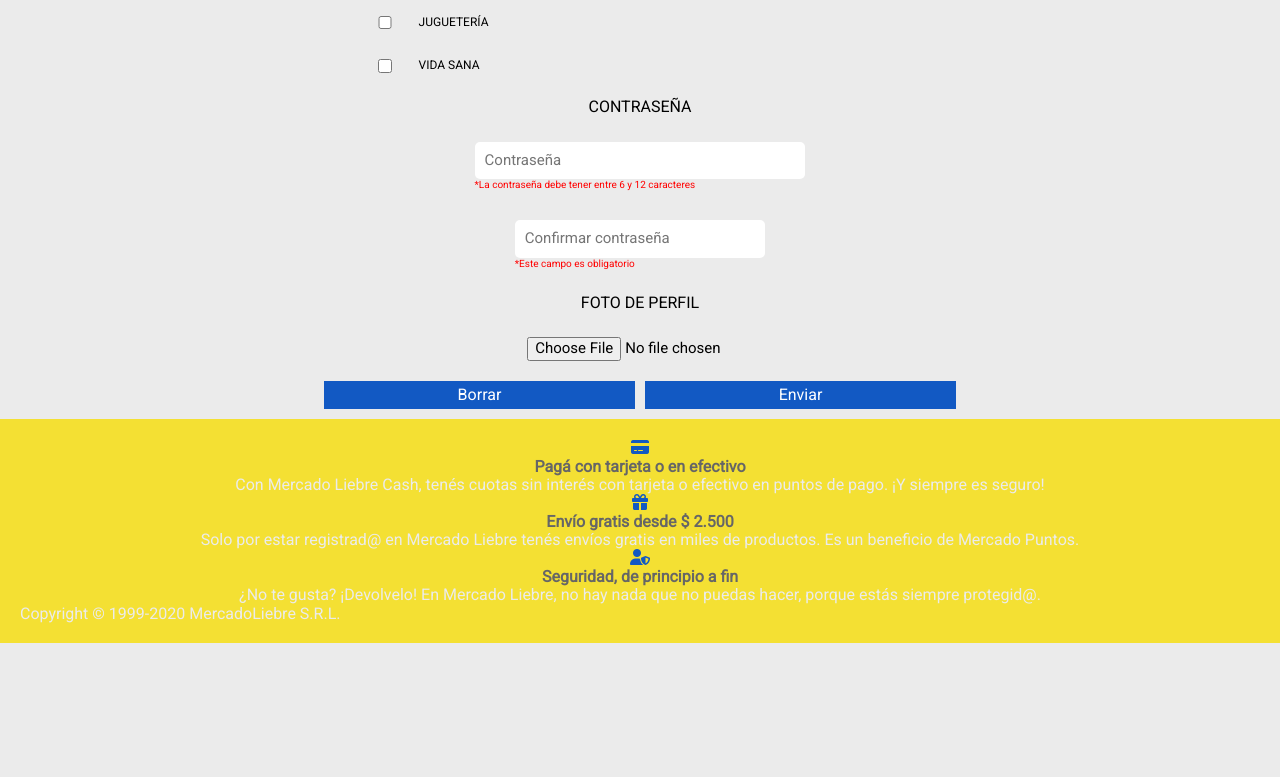
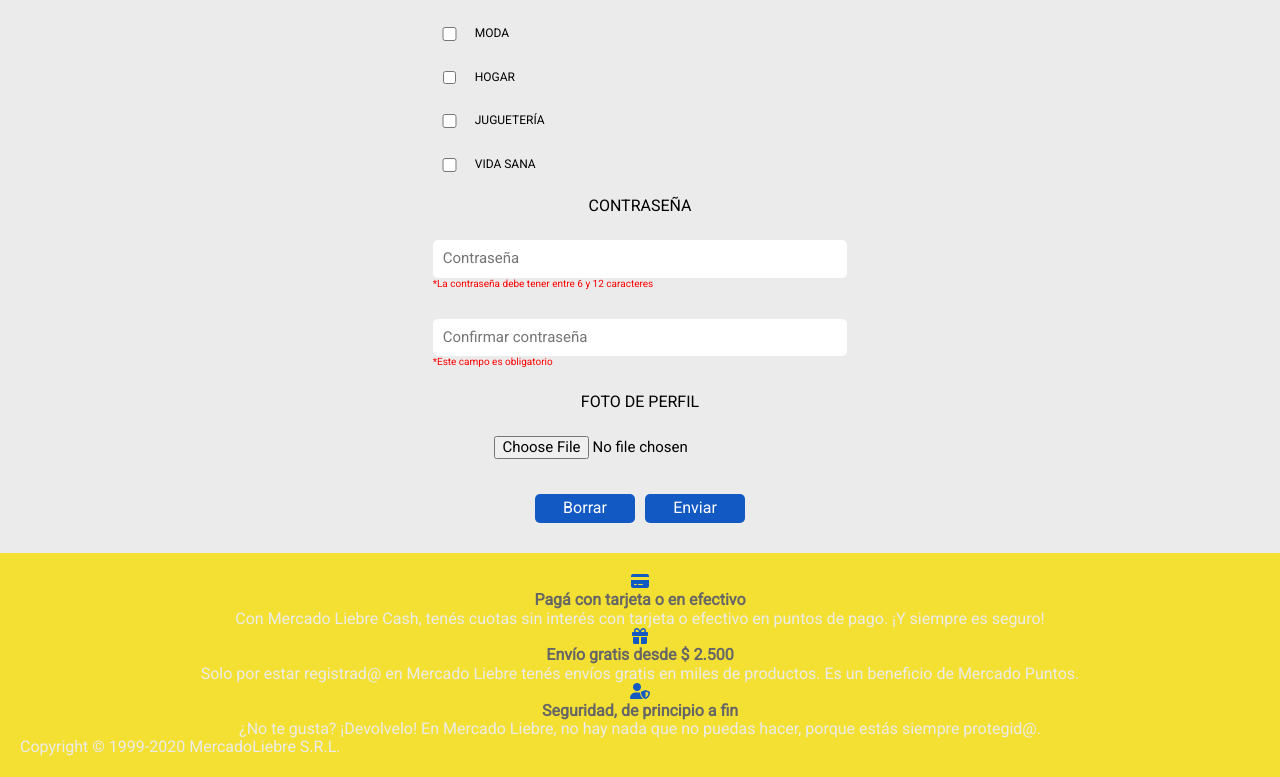
Before and after one commit to meligimenez/TPN5-MercadoLiebre, a website: page views/register.html in a window 1280 px wide. Shown: the part 865-1642 px from the top of the page. Before the commit the page ends 1508 px from the top, so only its background shows below. Drawn offline with Linux system fonts and the light colour scheme.

Commit message:
refactor style register

```diff
--- a/public/css/general.css
+++ b/public/css/general.css
@@ -38,6 +38,7 @@ header {
   flex-wrap: wrap;
   padding: 15px;
   align-items: center;
+  justify-content: center;
 }
 
 header ul {
--- a/public/css/register.css
+++ b/public/css/register.css
@@ -5,6 +5,16 @@
   padding: 0;
   margin-top: 10px;
   text-align: center;
+}
+
+.register__main__container {
+  display: flex;
+  justify-content: center;
+}
+
+.register__main__container__form {
+  margin: 20px 0;
+  width: 85%;
 }
 
 .register__main__form-container-datosDeUsuario,
@@ -21,10 +31,17 @@
   justify-content: center;
   text-align: center;
   margin: 10px 0;
+  width: 100%;
 }
 
 .register__main__form-container-datosDeUsuario {
   margin: 15px 0;
+}
+
+.register__main__form-foto {
+  width: 100%;
+  display: flex;
+  justify-content: center;
 }
 
 .register__main__form-container-datosDeUsuario label,
@@ -41,7 +58,6 @@
 
 .register__main__form-datosDeUsuario input,
 .register__main__form-datosPersonales input,
-.register__main__form-foto input,
 .register__main__form-contrasena input {
   border-radius: 5px;
   outline: none;
@@ -49,6 +65,16 @@
   padding: 10px;
   margin-top: 10px;
   width: 80%;
+  font-size: 15px;
+}
+
+.register__main__form-foto input {
+  border-radius: 5px;
+  outline: none;
+  border: none;
+  padding: 10px;
+  margin-top: 10px;
+  width: 60%;
   font-size: 15px;
 }
 
@@ -99,13 +125,18 @@
   width: 20%;
 }
 
+.register__main__form-container-botones {
+  margin-top: 25px;
+}
+
 .register__main__form-container-botones button {
-  width: 45%;
+  width: 100px;
   margin: 0 5px;
   background-color: var(--color-celeste);
   border: none;
   padding: 5px;
   color: var(--color-blanco);
+  border-radius: 5px;
 }
 
 .register__main__form-botones a {
@@ -113,19 +144,14 @@
   color: var(--color-blanco);
 }
 
-@media (min-width: 650px) {
-  .register__main__container {
-    display: flex;
-    justify-content: center;
-  }
-
-  .register__main__container__form {
-    width: 80%;
-  }
-}
-
-@media (min-width:800px) {
+@media (min-width: 768px) {
   .register__main__container__form {
     width: 60%;
   }
 }
+
+@media(min-width: 1024px) {
+  .register__main__container__form {
+    width: 45%;
+  }
+}
```
